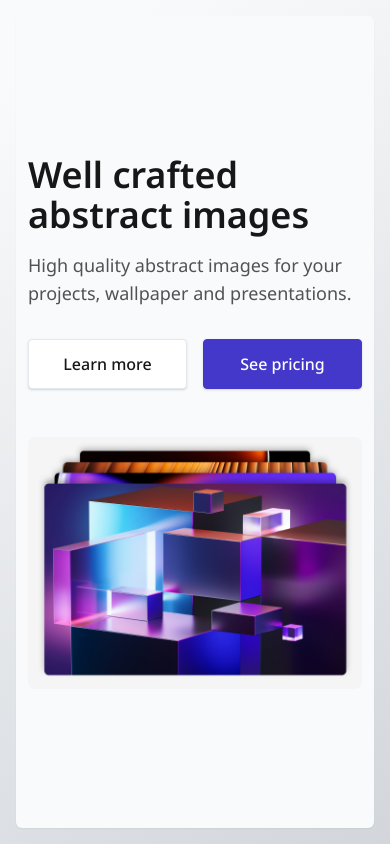
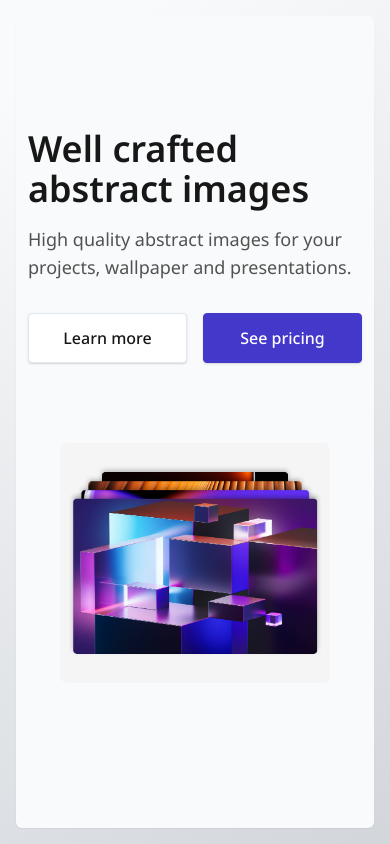
Before and after one commit to IfMalthereturnawesome/marketing, a React (Vite) app: page /hero-section in a window 390 px wide. Built offline with nearby package versions, Linux system fonts and the light colour scheme; a web font is replaced by a local one.

Commit message:
Fix image.

```diff
--- a/src/components/HeroSection.tsx
+++ b/src/components/HeroSection.tsx
@@ -5,7 +5,7 @@ type HeroSectionProps = HeroSection & {
 	className?: string;
 };
 
-const HeroSection = ({ title, description, imageBig, className }: HeroSectionProps) => {
+const HeroSection = ({ title, description, image, imageBig, className }: HeroSectionProps) => {
 	return (
 		<div
 			className={`flex w-full flex-1 flex-col justify-center rounded-md bg-neutral-subtle shadow-sm md:py-2 md:shadow-md
@@ -72,9 +72,9 @@ const HeroSection = ({ title, description, imageBig, className }: HeroSectionPro
 					</div>
 					<div className={'flex w-full items-center justify-center self-stretch rounded-lg'}>
 						<img
-							src={imageBig}
+							src={image}
 							alt={'Prism image'}
-							className={'object-cover md:hidden'}
+							className={'flex items-center self-stretch object-cover p-8 md:hidden'}
 						/>
 						<img
 							src={imageBig}
```
